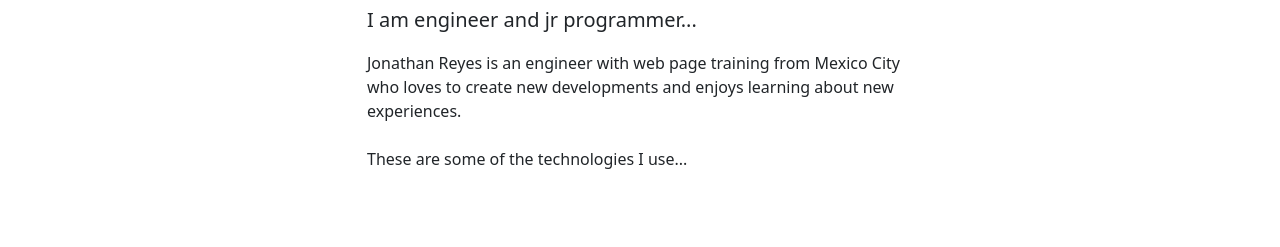
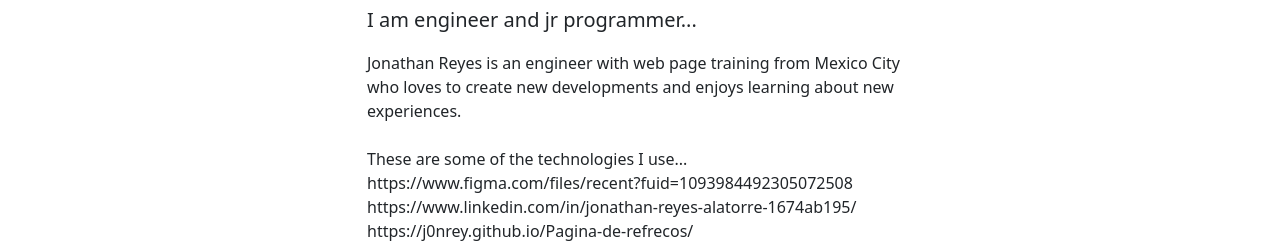
Before and after one commit to J0nRey/JonDev, a plain HTML site: page index.html in a window 1280 px wide. Shown: the part 697-944 px from the top of the page. Drawn offline with nearby package versions, Linux system fonts and the light colour scheme.

Commit message:
Update index.html

```diff
--- a/index.html
+++ b/index.html
@@ -40,7 +40,11 @@
                     <div class="col-lg-6">
                         <h2>Welcome to my page !!!</h2>
                         <p class="lead">I am engineer and jr programmer...</p>
-                        <p class="mb-0">Jonathan Reyes is an engineer with web page training from Mexico City who loves to create new developments and enjoys learning about new experiences. <br><br> These are some of the technologies I use... </p>
+                        <p class="mb-0">Jonathan Reyes is an engineer with web page training from Mexico City who loves to create new developments and enjoys learning about new experiences. <br><br> These are some of the technologies I use... <br>
+                            https://www.figma.com/files/recent?fuid=1093984492305072508<br>
+                            https://www.linkedin.com/in/jonathan-reyes-alatorre-1674ab195/<br>
+                            https://j0nrey.github.io/Pagina-de-refrecos/<br>
+                            https://gitlab.com/ing.jonrey</p>
                     </div>
                 </div>
             </div>
```
